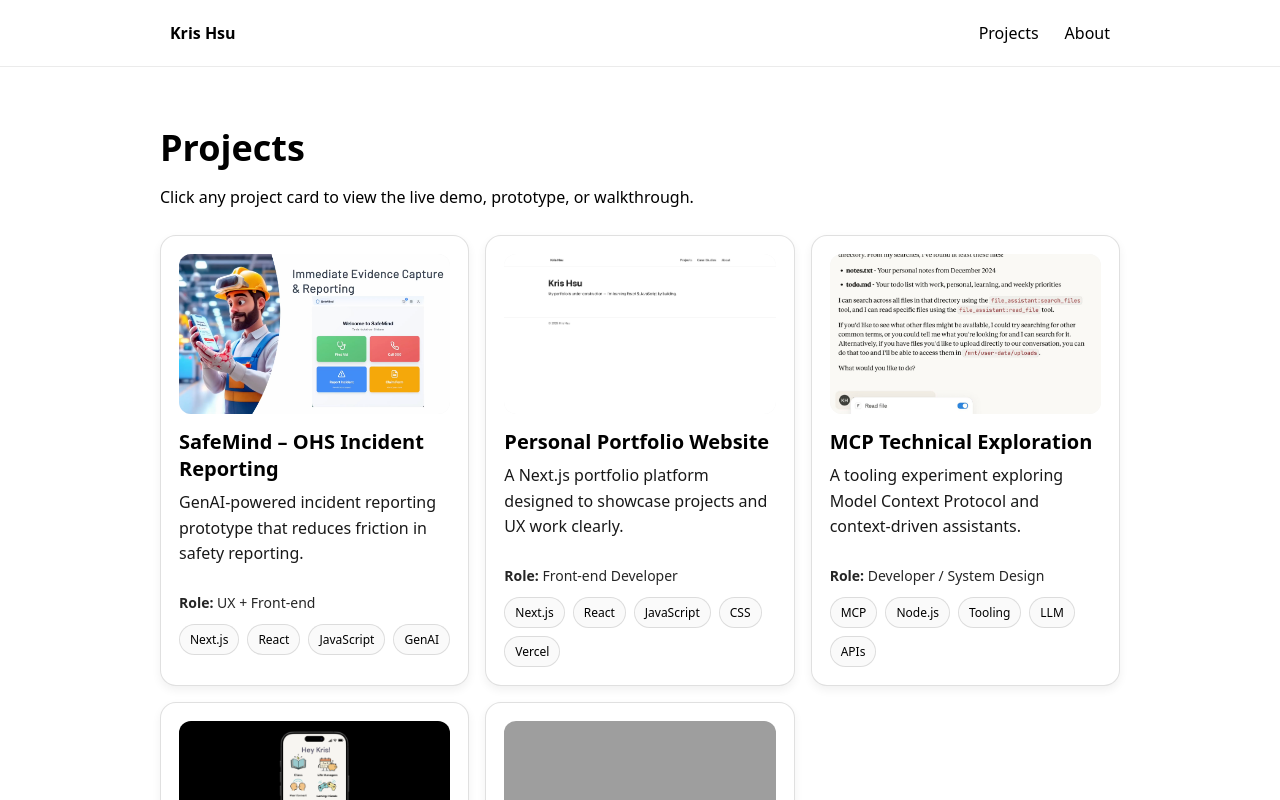
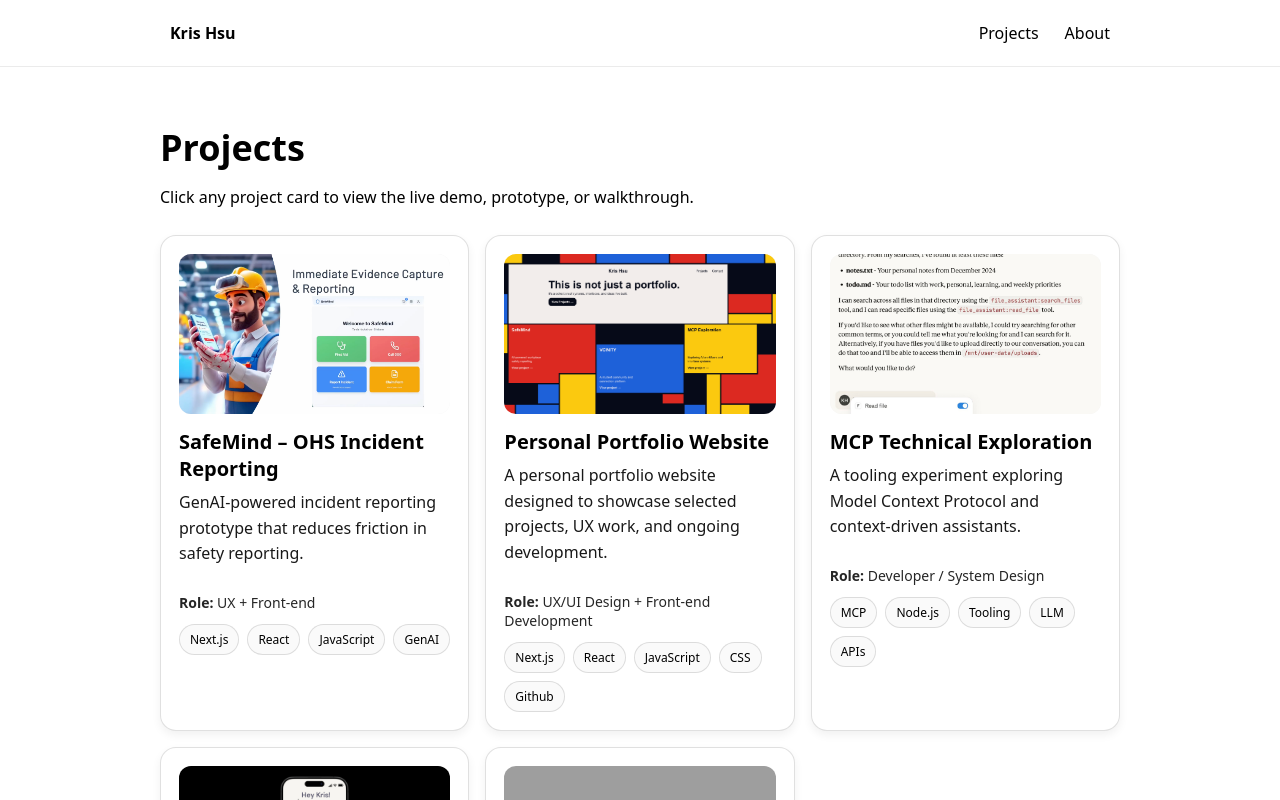
Before and after one commit to ruby23719111/kris-portfolio, a Next.js app: page /projects in a window 1280 px wide. Shown: the top 800 px of the page. Built offline with nearby package versions, Linux system fonts and the light colour scheme; grey boxes are pictures that could not be loaded.

Commit message:
update portfolio project card

```diff
--- a/src/data/projects.js
+++ b/src/data/projects.js
@@ -9,12 +9,12 @@ export const projects = [
     featured: true,
   },
   {
-    slug: "portfolio-website",
+    slug: "portfolio",
     title: "Personal Portfolio Website",
-    oneLiner: "A Next.js portfolio platform designed to showcase projects and UX work clearly.",
-    role: "Front-end Developer",
-    tech: ["Next.js", "React", "JavaScript", "CSS", "Vercel"],  image: "/projects/portfolio.png", primaryLink:  "https://krishsu.vercel.app",
-    links: { live: "https://krishsu.vercel.app", github: "", youtube: "", figma: "" },
+    oneLiner: "A personal portfolio website designed to showcase selected projects, UX work, and ongoing development.",
+    role: "UX/UI Design + Front-end Development",
+    tech: ["Next.js", "React", "JavaScript", "CSS", "Github"],  image: "/projects/portfolio.png", primaryLink:  "https://krishsu.vercel.apphttps://ruby23719111.github.io/kris-portfolio-static/",
+    links: { live: "https://ruby23719111.github.io/kris-portfolio-static/", github: "", youtube: "", figma: "" },
     featured: true,
   },
   {
```
Also changed, not shown: public/projects/portfolio.png.
